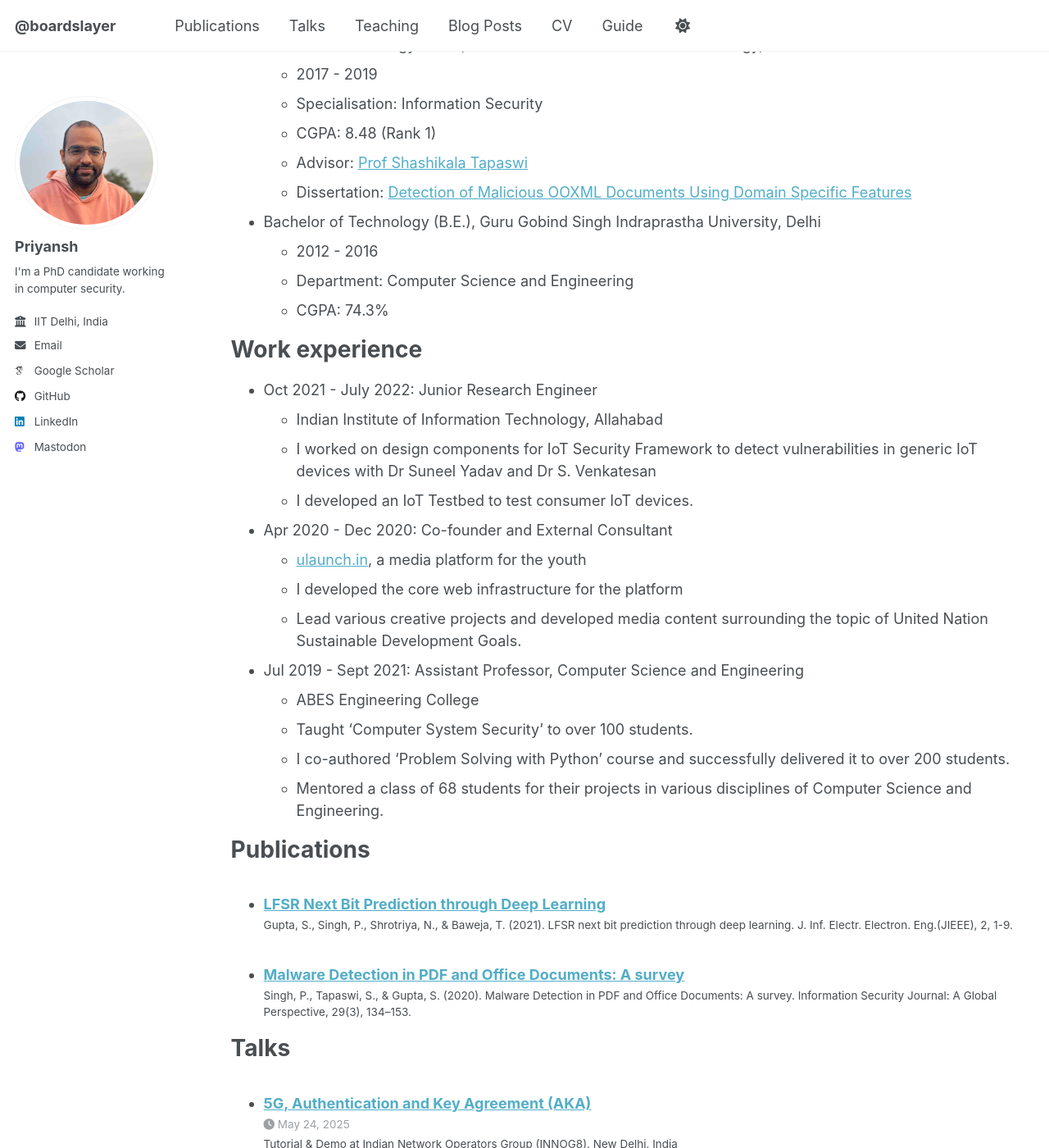
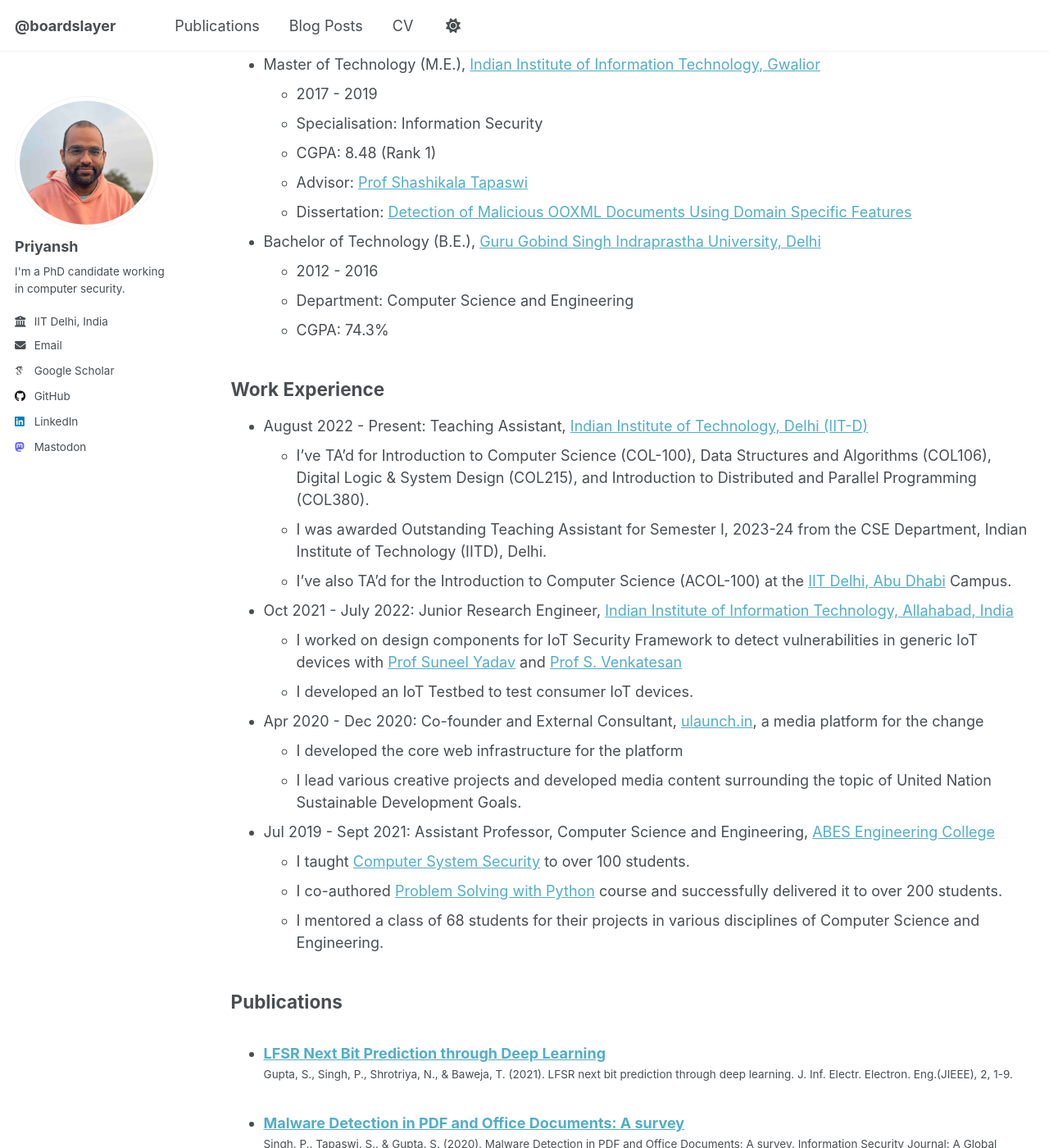
Before and after one commit to boardslayer/boardslayer.github.io, a Jekyll site: the page built from _pages/cv.md, in a window 1280 px wide and 1400 px high, scrolled down 268 px. Shown: the whole window at 82% size. Built offline with Jekyll 4.4.1, drawn with Linux system fonts in a browser that asks for light colours; some web fonts are replaced; some of the changed text lies outside the part shown.

Commit message:
some structural changes

```diff
--- a/_includes/footer/custom.html
+++ b/_includes/footer/custom.html
@@ -1,3 +1,4 @@
 <!-- start custom footer snippets -->
 <a href="/sitemap/">Sitemap</a>
+<meta name="fediverse:creator" content="@boardslayer@infosec.exchange">
 <!-- end custom footer snippets -->
--- a/_pages/cv.md
+++ b/_pages/cv.md
@@ -9,74 +9,68 @@ redirect_from:
 
 {% include base_path %}
 
-Education
-======
-* Doctor of Philosophy (PhD), Indian Institute of Technology, Delhi (IIT-D)
+## Education
+
+* Doctor of Philosophy (PhD), [Indian Institute of Technology, Delhi (IIT-D)](https://iitd.ac.in)
   * 2022 - Present
   * Department: Computer Science and Engineering
   * Advisor: [Prof Vireshwar Kumar](https://homecse.iitd.ac.in/team/vireshwar-kumar/)
-* Master of Technology (M.E.), Indian Institute of Information Technology, Gwalior
+* Master of Technology (M.E.), [Indian Institute of Information Technology, Gwalior](https://www.iiitm.ac.in/)
   * 2017 - 2019
   * Specialisation: Information Security
   * CGPA: 8.48 (Rank 1)
   * Advisor: [Prof Shashikala Tapaswi](https://iiitm.ac.in/index.php/en/component/splms/teacher/Prof.Shashikala)
   * Dissertation: [Detection of Malicious OOXML Documents Using Domain Specific Features](https://drive.proton.me/urls/C7FFDQM8CR#YZdQHtJDIIxu)
-* Bachelor of Technology (B.E.), Guru Gobind Singh Indraprastha University, Delhi
+* Bachelor of Technology (B.E.), [Guru Gobind Singh Indraprastha University, Delhi](http://ipu.ac.in/)
   * 2012 - 2016
   * Department: Computer Science and Engineering
   * CGPA: 74.3%
 
-Work experience
-======
-* Oct 2021 - July 2022: Junior Research Engineer
-  * Indian Institute of Information Technology, Allahabad
-  * I worked on design components for IoT Security Framework to detect vulnerabilities in generic IoT devices with Dr Suneel Yadav and Dr S. Venkatesan
+## Work Experience
+
+* August 2022 - Present: Teaching Assistant, [Indian Institute of Technology, Delhi (IIT-D)](https://iitd.ac.in)
+  * I've TA'd for Introduction to Computer Science (COL-100), Data Structures and Algorithms (COL106), Digital Logic & System Design (COL215), and Introduction to Distributed and Parallel Programming (COL380).
+  * I was awarded Outstanding Teaching Assistant for Semester I, 2023-24 from the CSE Department, Indian Institute of Technology (IITD), Delhi.
+  * I've also TA'd for the Introduction to Computer Science (ACOL-100) at the [IIT Delhi, Abu Dhabi](https://abudhabi.iitd.ac.in) Campus.
+
+* Oct 2021 - July 2022: Junior Research Engineer, [Indian Institute of Information Technology, Allahabad, India](https://iiita.ac.in/)
+  * I worked on design components for IoT Security Framework to detect vulnerabilities in generic IoT devices with [Prof Suneel Yadav](https://sites.google.com/a/iiita.ac.in/suneelyadav/?pli=1) and [Prof S. Venkatesan](https://it.iiita.ac.in/?pg=facultypage&uid=venkat)
   * I developed an IoT Testbed to test consumer IoT devices.
 
-* Apr 2020 - Dec 2020: Co-founder and External Consultant
-  * [ulaunch.in](https://web.archive.org/web/20201124070347/https://ulaunch.in/about/), a media platform for the youth
+* Apr 2020 - Dec 2020: Co-founder and External Consultant, [ulaunch.in](https://web.archive.org/web/20201124070347/https://ulaunch.in/about/), a media platform for the change
   * I developed the core web infrastructure for the platform
-  * Lead various creative projects and developed media content surrounding the topic of United Nation Sustainable Development Goals.
+  * I lead various creative projects and developed media content surrounding the topic of United Nation Sustainable Development Goals.
 
-* Jul 2019 - Sept 2021: Assistant Professor, Computer Science and Engineering
-  * ABES Engineering College
-  * Taught ‘Computer System Security’ to over 100 students.
-  * I co-authored ‘Problem Solving with Python’ course and successfully delivered it to over 200 students.
-  * Mentored a class of 68 students for their projects in various disciplines of Computer Science and Engineering.
+* Jul 2019 - Sept 2021: Assistant Professor, Computer Science and Engineering, [ABES Engineering College](https://abes.ac.in/)
+  * I taught [Computer System Security](/teaching/2019-systems-security) to over 100 students.
+  * I co-authored [Problem Solving with Python](/teaching/2019-problem-solving) course and successfully delivered it to over 200 students.
+  * I mentored a class of 68 students for their projects in various disciplines of Computer Science and Engineering.
 
-<!-- Skills
-======
-* Skill 1
-* Skill 2
-  * Sub-skill 2.1
-  * Sub-skill 2.2
-  * Sub-skill 2.3
-* Skill 3 -->
+## Publications
 
-Publications
-======
   <ul>{% for post in site.publications reversed %}
     {% include archive-single-cv.html %}
   {% endfor %}</ul>
 
-Talks
-======
+## Talks
+
   <ul>{% for post in site.talks reversed %}
     {% include archive-single-talk-cv.html  %}
   {% endfor %}</ul>
 
-Teaching
-======
+## Teaching
+
   <ul>{% for post in site.teaching reversed %}
     {% include archive-single-cv.html %}
   {% endfor %}</ul>
 
-Awards and Activities
-======
+## Awards and Activities
+
+* Awarded the Chandruka Doctoral Fellowship from the CSE Department, Indian Institute of Technology (IITD), Delhi.
 * Secured 8.0 overall band in International English Language Testing System (IELTS), February 2021.
 * Recipient of UGC National Eligibility Test (NET) for Assistant Professor, 2019.
 * Lifetime member of IEEE Eta Kappa Nu, Honor Society of IEEE
 
-Service and Leadership
-======
-* Currently signed in to 43 different slack teams
+## Service and Leadership
+
+* I have been on occasion asked to review articles for [Computers & Security by Elsevier](https://www.sciencedirect.com/journal/computers-and-security) and [Journal of Computer Security by IOS Press](https://www.iospress.com/catalog/journals/journal-of-computer-security).
```
Also changed, not shown: _data/authors.yml (+6 -16 lines), _data/navigation.yml (+6 -6 lines), _pages/about.md (+12 -22 lines), _pages/markdown.md (deleted, +0 -298 lines), _pages/updates.md (+6 -2 lines), robots.txt (added, +20 -0 lines).
